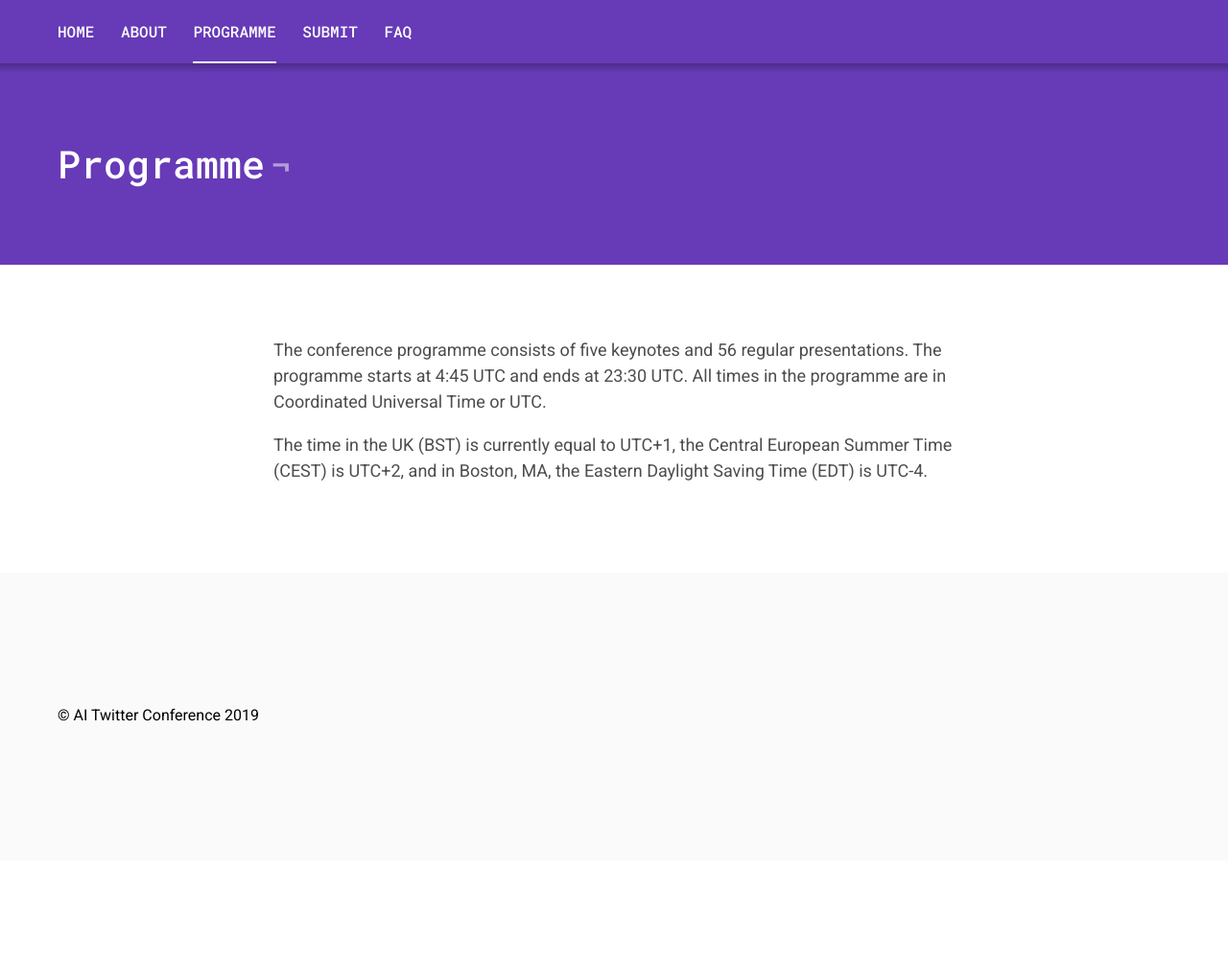
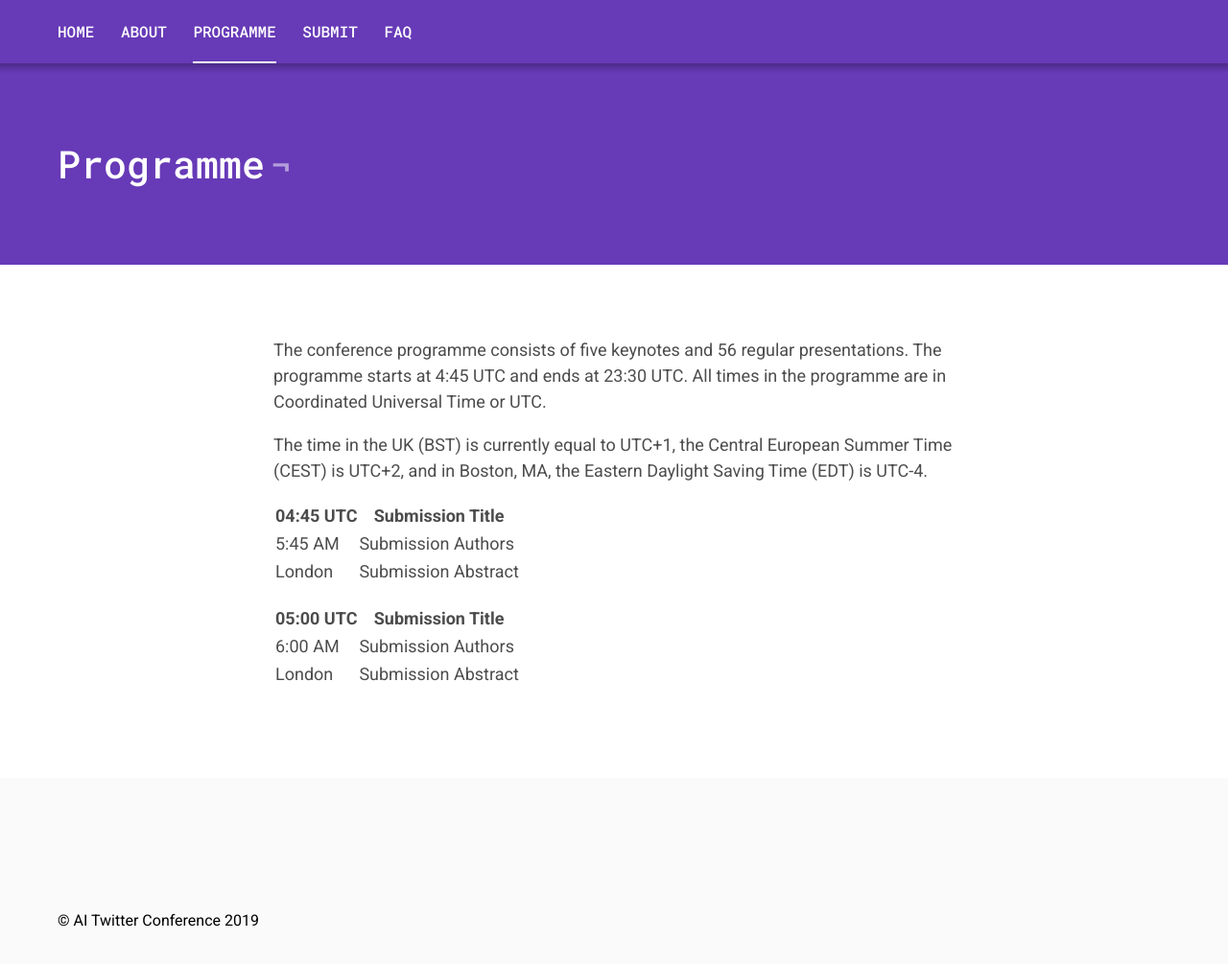
Before and after one commit to aitwitterconference/aitwitterconference.github.io, a Jekyll site: the page built from _pages/programme.markdown, in a window 1280 px wide and 1111 px high. Shown: the top 1005 px of the window at 96% size. Built offline with Jekyll 4.4.1, drawn with Linux system fonts in a browser that asks for light colours.

Commit message:
Update programme.markdown

```diff
--- a/_pages/programme.markdown
+++ b/_pages/programme.markdown
@@ -6,3 +6,13 @@ permalink: /programme/
 The conference programme consists of five keynotes and 56 regular presentations. The programme starts at 4:45 UTC and ends at 23:30 UTC. All times in the programme are in Coordinated Universal Time or UTC.
 
 The time in the UK (BST) is currently equal to UTC+1, the Central European Summer Time (CEST) is UTC+2, and in Boston, MA, the Eastern Daylight Saving Time (EDT) is UTC-4.
+
+| 04:45 UTC | Submission Title    |
+|-----------|---------------------|
+| 5:45 AM   | Submission Authors  |
+| London    | Submission Abstract |
+
+| 05:00 UTC | Submission Title    |
+|-----------|---------------------|
+| 6:00 AM   | Submission Authors  |
+| London    | Submission Abstract |
```
